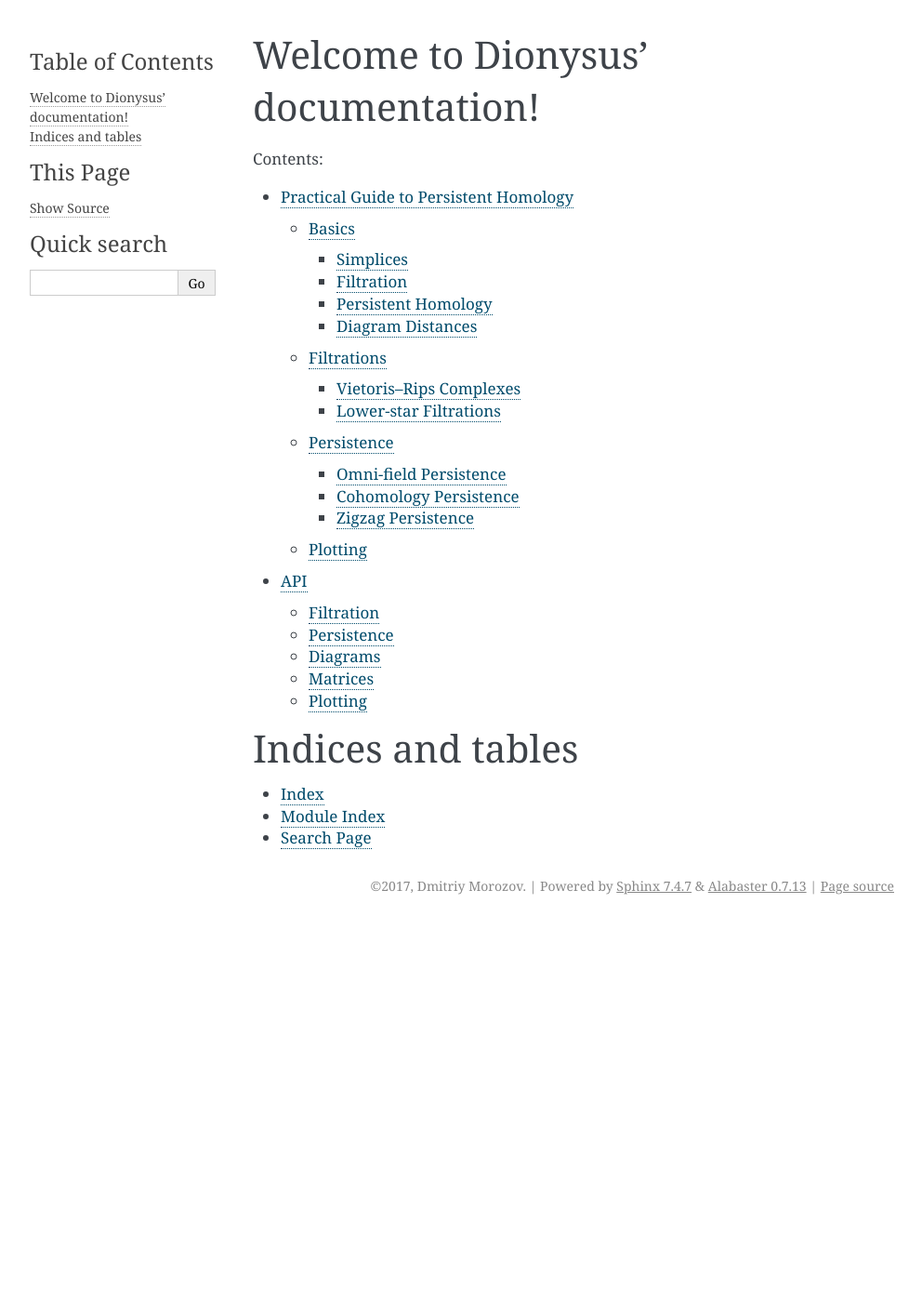
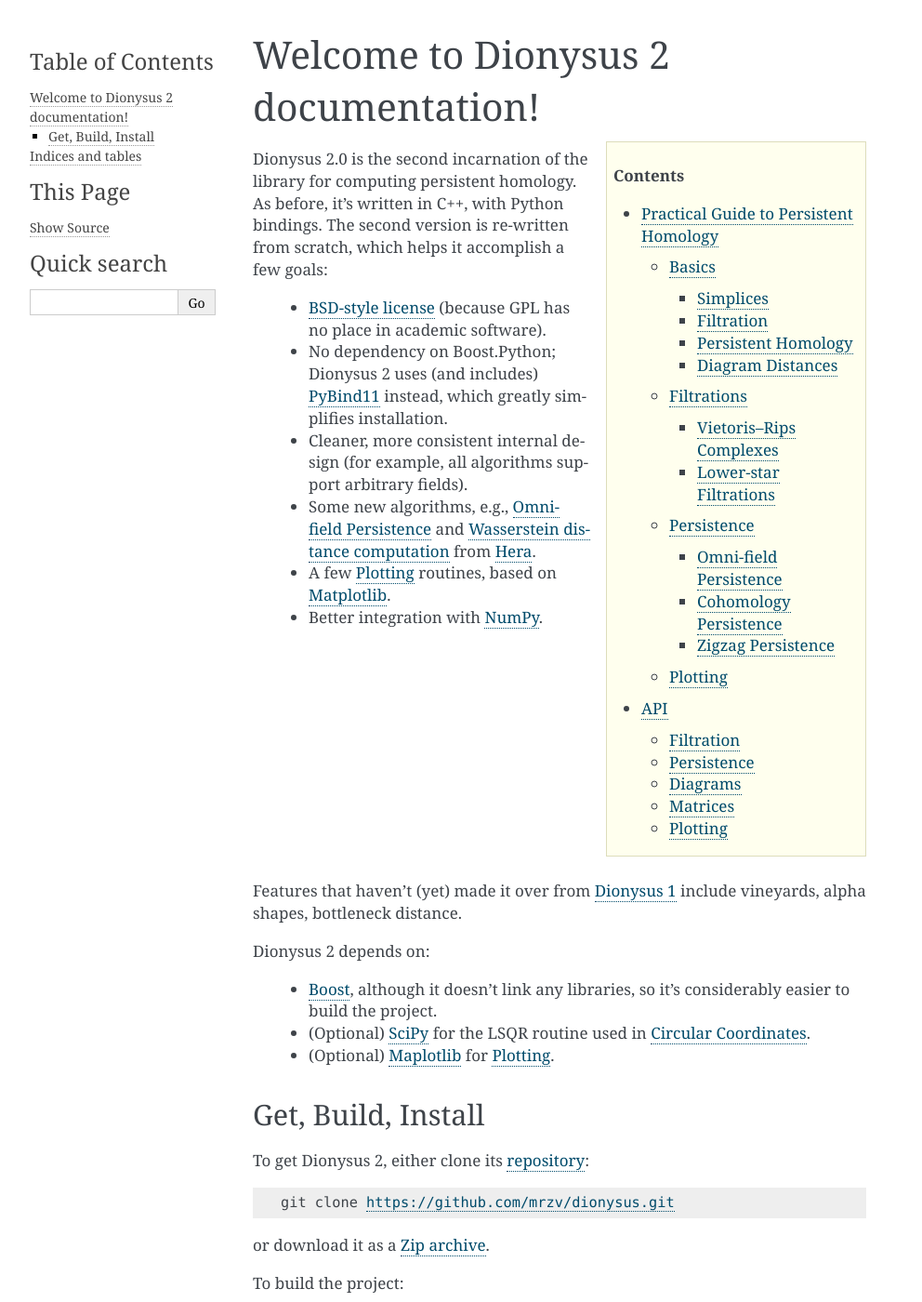
Before and after one commit to mrzv/dionysus, a Sphinx documentation site: the page built from doc/index.rst, in a window 1280 px wide and 1400 px high. Shown: the whole window at 93% size, without its empty margins (148-1140 px from the left). Built offline with Sphinx 7.4.7, drawn with Linux system fonts in a browser that asks for light colours; some of the changed text lies outside the part shown.

Commit message:
More information in doc/index.rst + put table of contents in the sidebar

```diff
--- a/doc/conf.py
+++ b/doc/conf.py
@@ -106,6 +106,7 @@
 # Output file base name for HTML help builder.
 htmlhelp_basename = 'Dionysusdoc'
 
+html_title = 'Dionysus 2'
 
 # -- Options for LaTeX output ---------------------------------------------
 
--- a/doc/index.rst
+++ b/doc/index.rst
@@ -3,15 +3,59 @@
    You can adapt this file completely to your liking, but it should at least
    contain the root `toctree` directive.
 
-Welcome to Dionysus' documentation!
-===================================
+Welcome to Dionysus 2 documentation!
+====================================
 
-.. toctree::
-   :maxdepth: 3
-   :caption: Contents:
+.. sidebar:: Contents
 
-   tutorial/index
-   API
+    .. toctree::
+       :maxdepth: 3
+
+       tutorial/index
+       API
+
+Dionysus 2.0 is the second incarnation of the library for computing
+persistent homology. As before, it's written in C++, with Python bindings.
+The second version is re-written from scratch, which helps it accomplish a few goals:
+
+  * `BSD-style license <https://github.com/mrzv/dionysus/blob/master/LICENSE.txt>`_ (because GPL has no place in academic software).
+  * No dependency on Boost.Python; Dionysus 2 uses (and includes) `PyBind11 <https://github.com/pybind/pybind11>`_ instead, which greatly simplifies installation.
+  * Cleaner, more consistent internal design (for example, all algorithms support arbitrary fields).
+  * Some new algorithms, e.g., :ref:`omni-field` and :ref:`Wasserstein distance computation <diagram-distances>` from `Hera <https://bitbucket.org/grey_narn/hera>`_.
+  * A few :ref:`plotting` routines, based on `Matplotlib <https://matplotlib.org/>`_.
+  * Better integration with `NumPy <http://www.numpy.org/>`_.
+
+Features that haven't (yet) made it over from `Dionysus 1 <http://mrzv.org/software/dionysus>`_ include vineyards, alpha shapes, bottleneck distance.
+
+Dionysus 2 depends on:
+
+  * `Boost <http://www.boost.org/>`_, although it doesn't link any libraries, so it's considerably easier to build the project.
+  * (Optional) `SciPy <https://www.scipy.org/>`_ for the LSQR routine used in :ref:`circular`.
+  * (Optional) `Maplotlib <https://matplotlib.org/>`_ for :ref:`plotting`.
+
+Get, Build, Install
+-------------------
+
+To get Dionysus 2, either clone its `repository <https://github.com/mrzv/dionysus>`_:
+
+.. parsed-literal::
+
+    git clone `<https://github.com/mrzv/dionysus.git>`_
+
+or download it as a `Zip archive <https://github.com/mrzv/dionysus/archive/master.zip>`_.
+
+To build the project::
+
+    mkdir build
+    cd build
+    cmake ..
+    make
+
+To use the Python bindings, either launch Python from ``.../build/bindings/python`` or add this directory to your ``PYTHONPATH`` variable, by adding::
+
+    export PYTHONPATH=.../build/bindings/python:PYTHONPATH
+
+to your ``~/.bashrc`` or ``~/.zshrc``.
 
 Indices and tables
 ==================
--- a/doc/tutorial/basics.rst
+++ b/doc/tutorial/basics.rst
@@ -192,6 +192,8 @@
     Dimension: 8
     (0,inf)
 
+.. _relative-persistence:
+
 Relative persistent homology
 ~~~~~~~~~~~~~~~~~~~~~~~~~~~~
 
--- a/doc/tutorial/cohomology.rst
+++ b/doc/tutorial/cohomology.rst
@@ -56,6 +56,7 @@
     0 1*0 + 1*1 + 1*3
     5 1*5
 
+.. _circular:
 
 Circular Coordinates
 ~~~~~~~~~~~~~~~~~~~~
--- a/doc/tutorial/omni-field.rst
+++ b/doc/tutorial/omni-field.rst
@@ -1,3 +1,5 @@
+.. _omni-field:
+
 Omni-field Persistence
 ----------------------
 
```
Also changed, not shown: other parts of doc/tutorial/basics.rst (+2 -0 lines).
